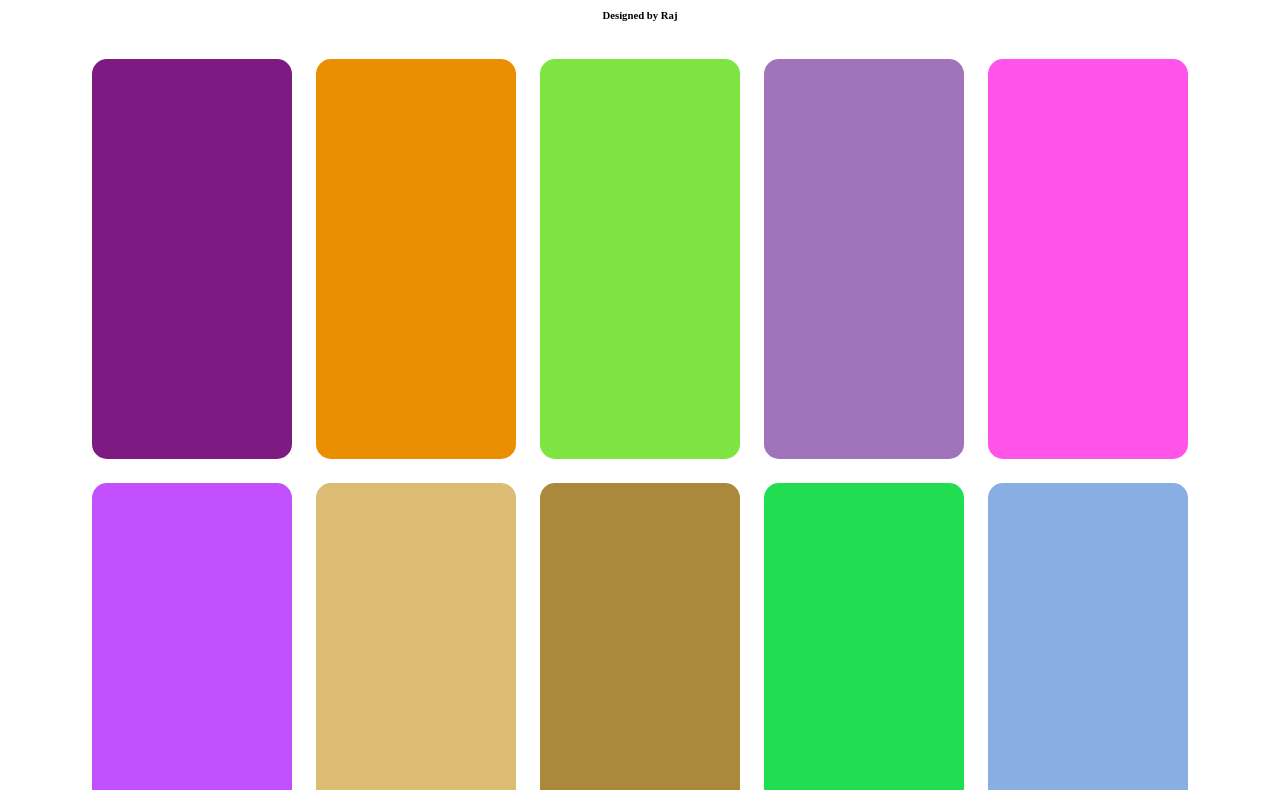
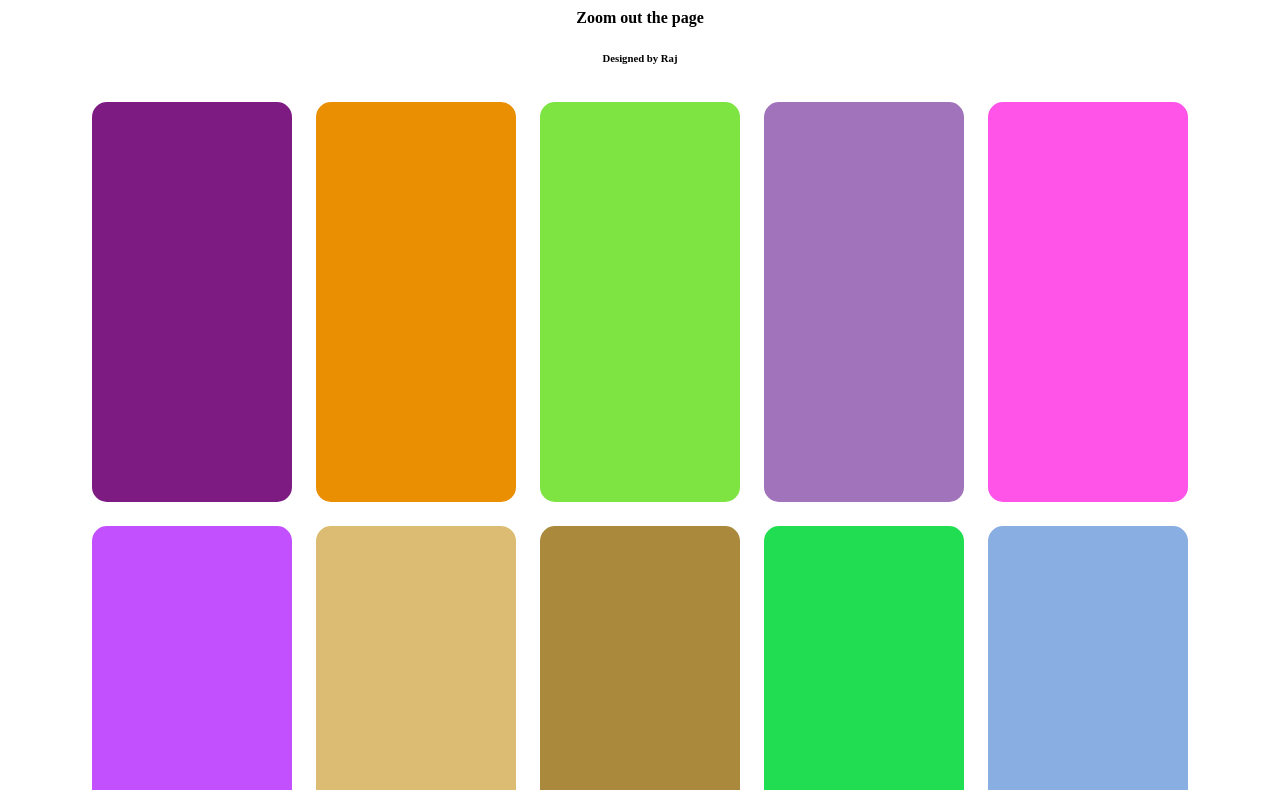
Before and after one commit to FlutterRaj/Fun-with-javaScript, a plain HTML site: page index.html in a window 1280 px wide. Shown: the part 76-866 px from the top of the page. Drawn offline with Linux system fonts and the light colour scheme.

Commit message:
Update index.html

```diff
--- a/index.html
+++ b/index.html
@@ -8,6 +8,7 @@
 </head>
 <body>
     <h2 style="text-align: center;">Inspired by Spectrum</h2>
+    <h4 style="text-align: center;">Zoom out the page</h4>
     <h6 style="text-align: center;">Designed by Raj</h6>
     <table>
         <tr>
```
